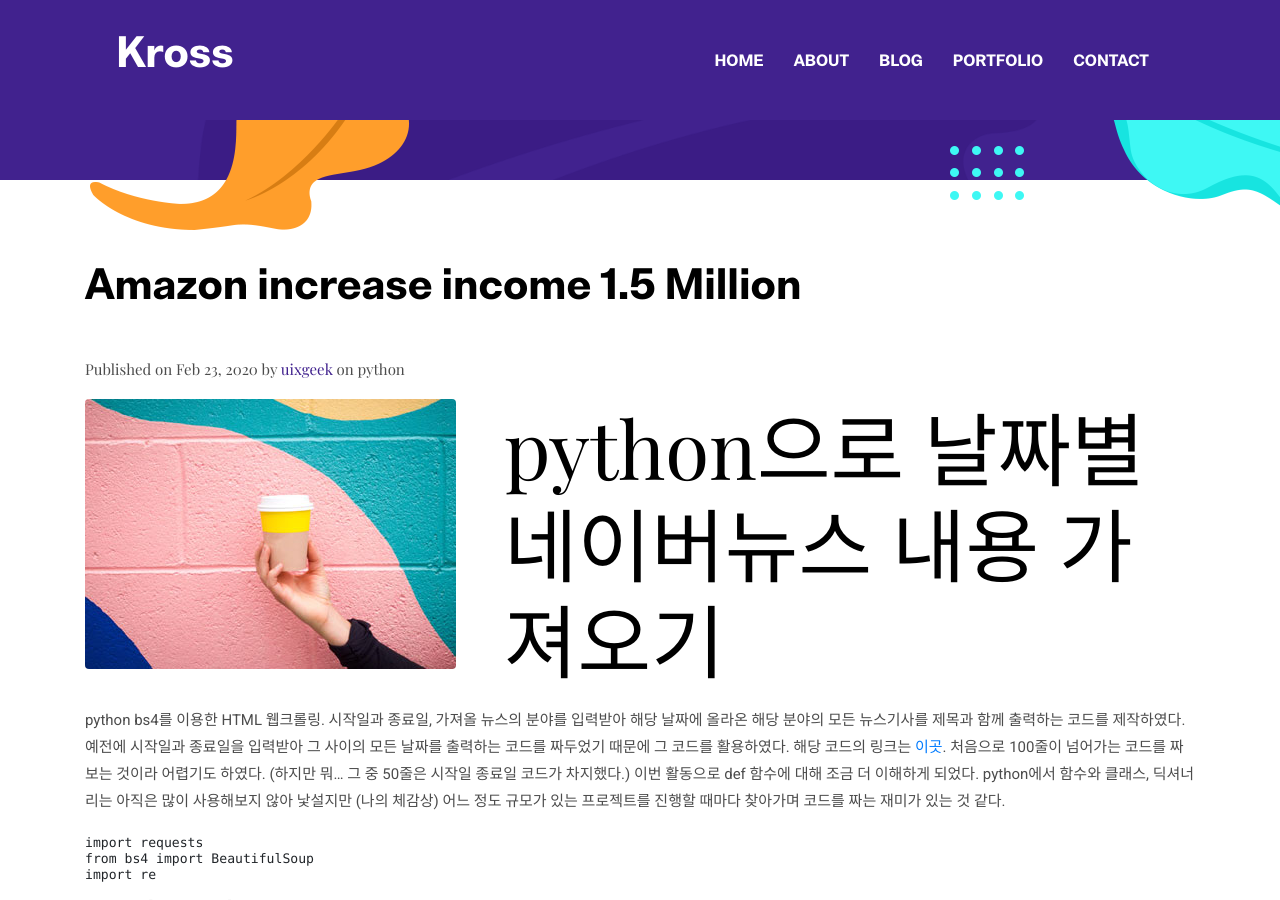
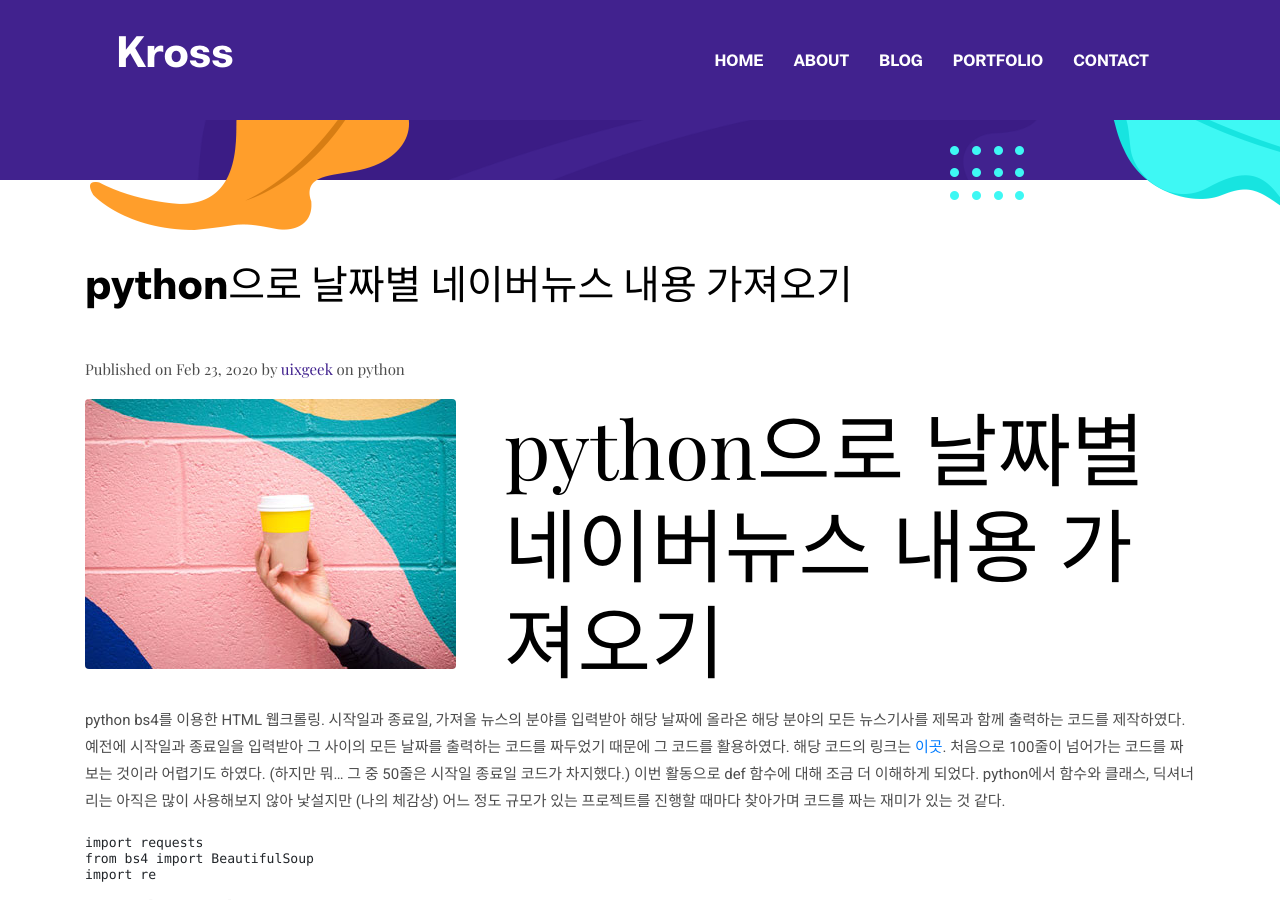
Before and after one commit to cheongsan16/cheongsan16.g, a Jekyll site: the page built from _posts/2020-02-23-python-navernews-crawling.markdown, in a window 1280 px wide and 900 px high, scrolled down 324 px. Built offline with Jekyll 4.4.1, drawn with Linux system fonts in a browser that asks for light colours; some of the changed text lies outside the part shown.

Commit message:
Update 2020-02-23-python-navernews-crawling.markdown

```diff
--- a/_posts/2020-02-23-python-navernews-crawling.markdown
+++ b/_posts/2020-02-23-python-navernews-crawling.markdown
@@ -1,6 +1,6 @@
 ---
 layout: post
-title:  Amazon increase income 1.5 Million
+title:  python으로 날짜별 네이버뉴스 내용 가져오기
 date:   2020-02-23 07:00:55 +0300
 image:  /assets/images/blog/post-5.jpg
 author: uixgeek
```
